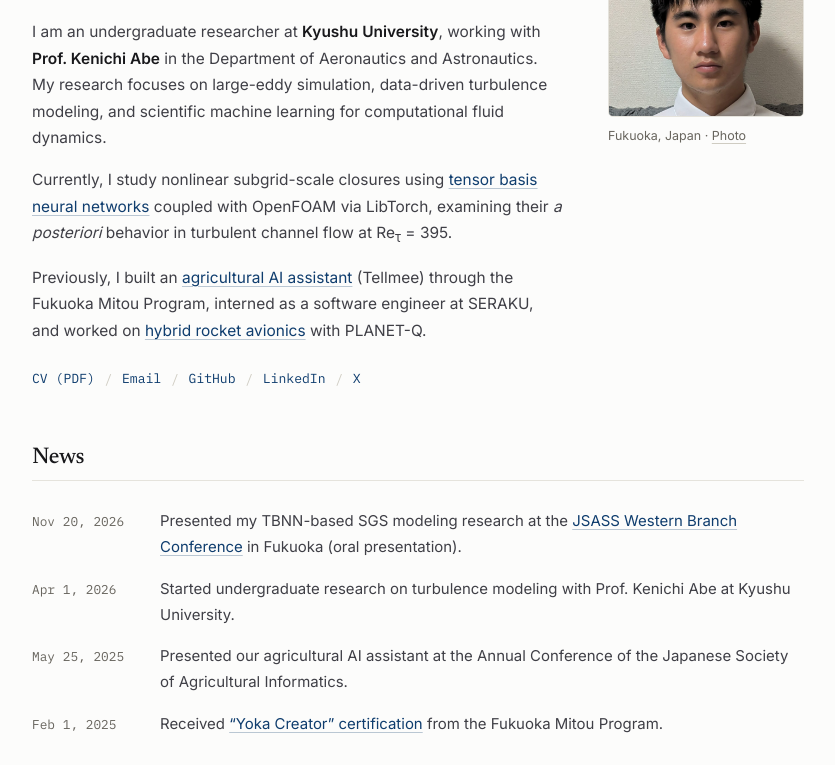
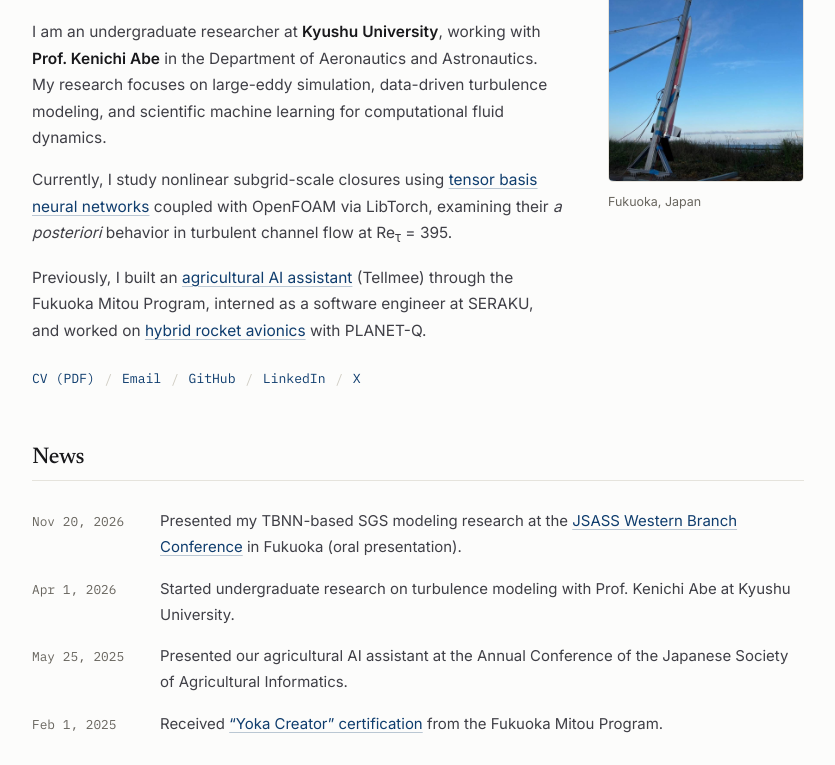
Before and after one commit to NakanishiShuntaro/portfolio, an Astro site: page / in a window 1280 px wide. Shown: the part 152-917 px from the top of the page, without its empty margins (222-1057 px from the left). Built offline with nearby package versions, Linux system fonts and the light colour scheme; Astro itself is replaced by a stand-in of ours.

Commit message:
Replace portrait photo with rocket launch rail image

```diff
--- a/src/data/site.ts
+++ b/src/data/site.ts
@@ -6,7 +6,7 @@ export const SITE = {
     "Shuntaro Nakanishi's academic website. Undergraduate researcher at Kyushu University working on large-eddy simulation, data-driven turbulence modeling, and scientific machine learning.",
   location: 'Fukuoka, Japan',
   email: 'nakanishi.shuntaro.638@s.kyushu-u.ac.jp',
-  ogImage: 'https://nakanishishuntaro.github.io/portfolio/assets/img/shuntaro-portrait.jpg',
+  ogImage: 'https://nakanishishuntaro.github.io/portfolio/assets/img/hero-rocket.jpg',
   cvPdfPath: '/assets/pdf/Shuntaro_Nakanishi_CV.pdf',
   social: [
     { label: 'Email', href: 'mailto:nakanishi.shuntaro.638@s.kyushu-u.ac.jp', icon: 'email' },
--- a/src/pages/index.astro
+++ b/src/pages/index.astro
@@ -75,13 +75,8 @@ const projectLinks: Record<string, { label: string; href: string; external?: boo
     </div>
 
     <figure class="portrait">
-      <img src={withBase('/assets/img/shuntaro-portrait.jpg')} alt="Shuntaro Nakanishi" />
-      <figcaption>
-        {SITE.location} ·{' '}
-        <a href="https://mitou-fukuoka.org/works/solve-tellmee/" target="_blank" rel="noopener noreferrer">
-          Photo
-        </a>
-      </figcaption>
+      <img src={withBase('/assets/img/hero-rocket.jpg')} alt="Hybrid rocket on its launch rail" />
+      <figcaption>{SITE.location}</figcaption>
     </figure>
   </section>
 
--- a/src/styles/global.css
+++ b/src/styles/global.css
@@ -303,7 +303,7 @@ strong {
   width: 100%;
   border-radius: 5px;
   border: 1px solid var(--border);
-  aspect-ratio: 1 / 1;
+  aspect-ratio: 3 / 4;
   object-fit: cover;
 }
 
```
Also changed, not shown: public/assets/img/hero-rocket.jpg (added), public/assets/img/shuntaro-portrait.jpg (deleted).
